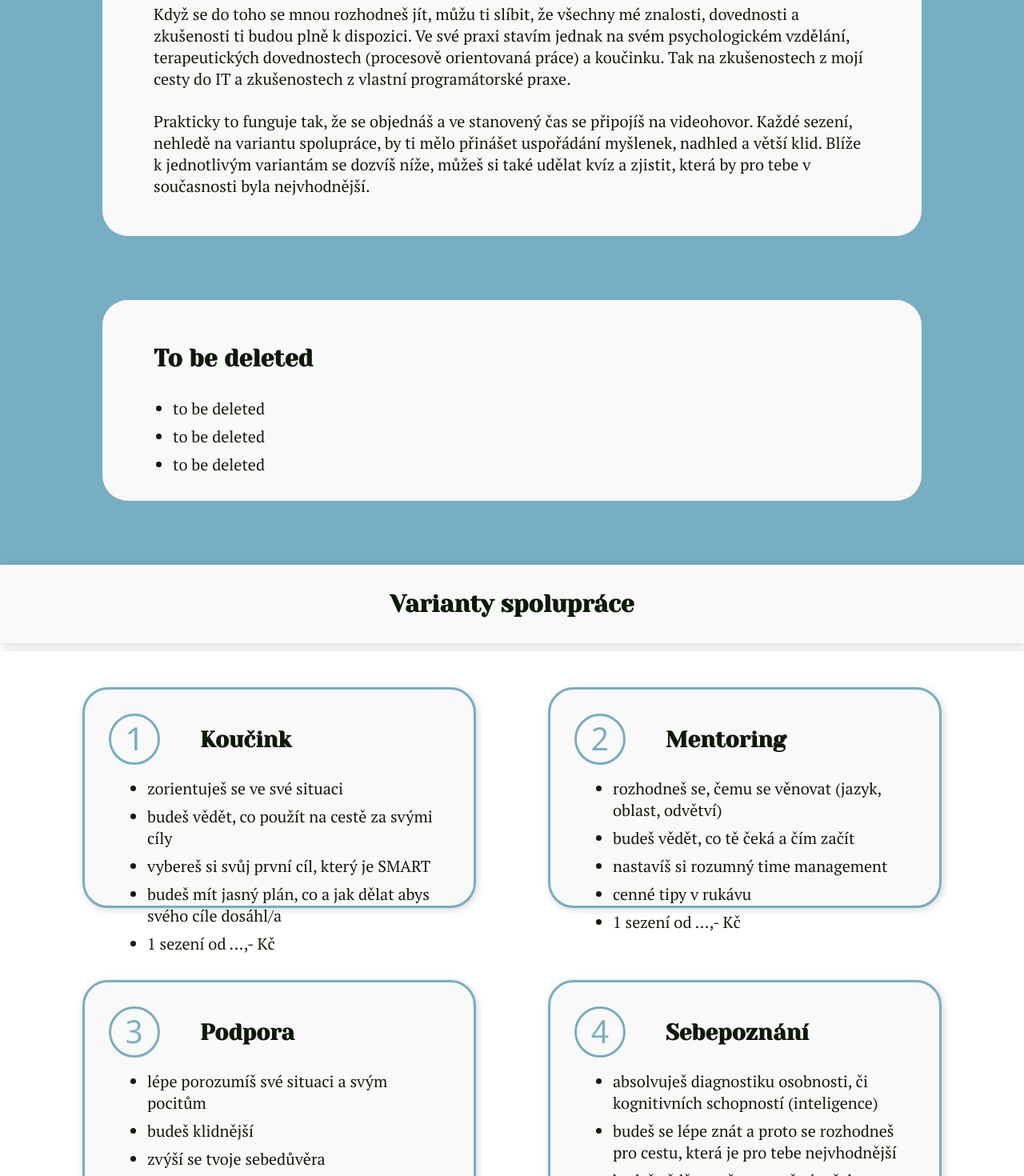
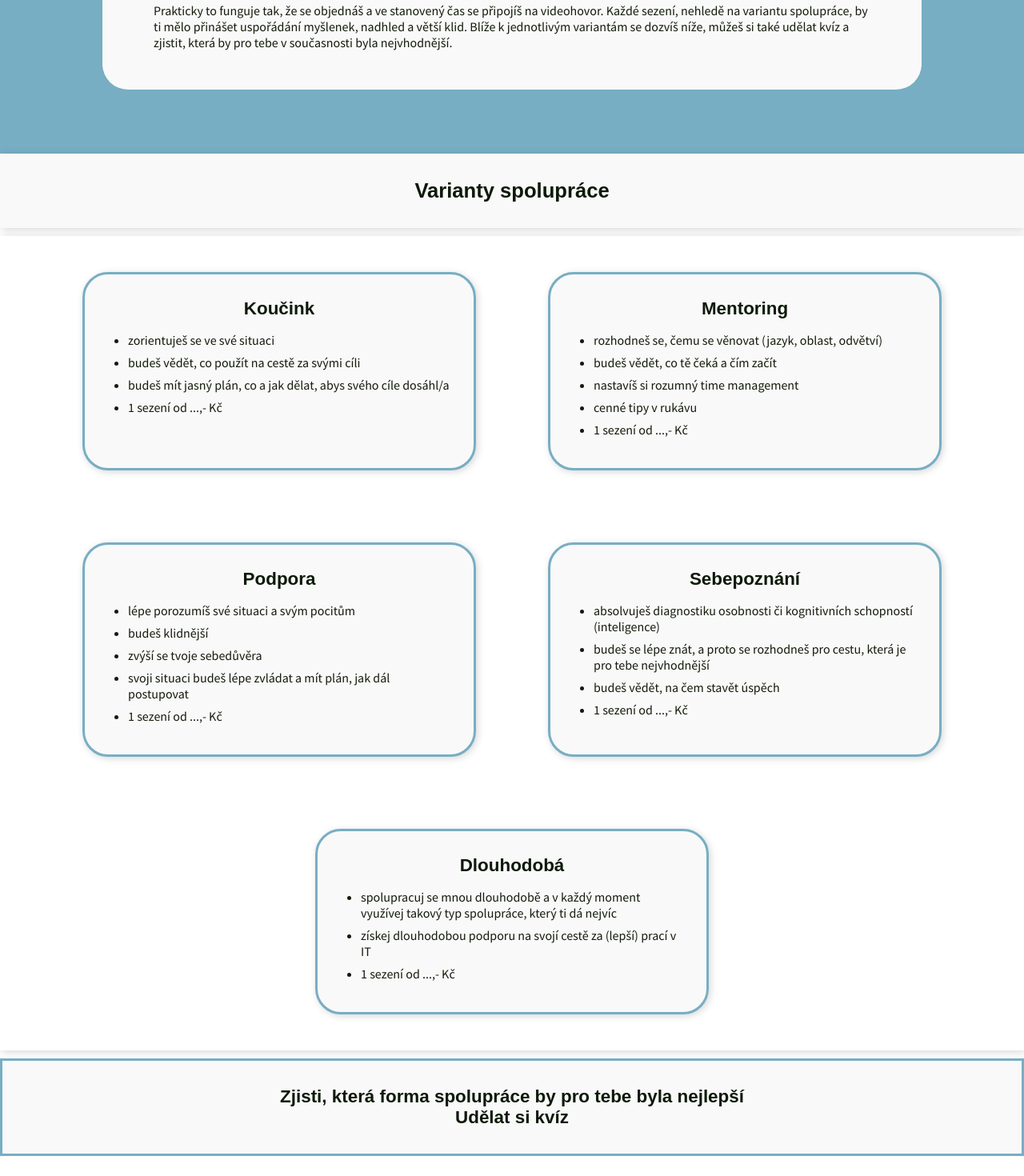
Before and after one commit to NelliaS/personal-webpage, a Next.js app: page /jakToFunguje in a window 1280 px wide. Shown: the part 680-2150 px from the top of the page at 80% size. Built offline with nearby package versions, Linux system fonts and the light colour scheme.

Commit message:
global.css changes, JakToFunguje changes

```diff
--- a/src/pages/jakToFunguje.tsx
+++ b/src/pages/jakToFunguje.tsx
@@ -20,20 +20,12 @@ const JakToFunguje: NextPage = () => {
           />
         </div>
         <section className={styles.content__block1} >
-          <div className={styles.content__box1}>
+          <div className={styles.content__box}>
             <h1>Jak pracuju</h1>
              <p>Poskytuju individualizovanou podporu při tvojí snaze za lepší prací. Nabízím čtyři služby - koučink, mentoring, sebepoznání a podporu. Všechny čtyři jsou svým unikátním způsobem přínosné pro změnu práce a mají společné jedno - mě :) Styl mé práce je ovlivněn tím, kdo jsem a co považuji za důležité. Jsem upřímná, svéhlavá, empatická a podporující. Nejsem prodavač instantních řešení, ani ti nebudu lhát, že jde vše snadno a bez práce, nechci tě dostávat pod větší tlak, než pod jakým nejspíše jsi.</p>
              <p>Když se do toho se mnou rozhodneš jít, můžu ti slíbit, že všechny mé znalosti, dovednosti a zkušenosti ti budou plně k dispozici. Ve své praxi stavím jednak na svém psychologickém vzdělání, terapeutických dovednostech (procesově orientovaná práce) a koučinku. Tak na zkušenostech z mojí cesty do IT a zkušenostech z vlastní programátorské praxe.</p>
              <p>Prakticky to funguje tak, že se objednáš a ve stanovený čas se připojíš na videohovor. Každé sezení, nehledě na variantu spolupráce, by ti mělo přinášet uspořádání myšlenek, nadhled a větší klid. Blíže k jednotlivým variantám se dozvíš níže, můžeš si také udělat kvíz a zjistit, která by pro tebe v současnosti byla nejvhodnější.</p>
               </div>
-          <div className={styles.content__box2}>
-            <h1>To be deleted</h1>
-            <ul>
-              <li>to be deleted</li>
-              <li>to be deleted</li>
-              <li>to be deleted</li>
-            </ul>
-          </div>
         </section >
         <section className={styles.content__block2}>
           <h1>Varianty spolupráce</h1>
@@ -41,17 +33,16 @@ const JakToFunguje: NextPage = () => {
         <section className={styles.content__block3}>
           <div className={styles.card_container}>
           <div className={styles.card}>
-            <span className={styles.card_number}>1</span><h2>Koučink</h2>
+            <h2>Koučink</h2>
             <ul>
               <li>zorientuješ se ve své situaci</li>
-              <li>budeš vědět, co použít na cestě za svými cíly</li>
-              <li>vybereš si svůj první cíl, který je SMART</li>
-              <li>budeš mít jasný plán, co a jak dělat abys svého cíle dosáhl/a</li>
+              <li>budeš vědět, co použít na cestě za svými cíli</li>
+              <li>budeš mít jasný plán, co a jak dělat, abys svého cíle dosáhl/a</li>
               <li>1 sezení od ...,- Kč</li>
             </ul>
           </div>
           <div className={styles.card}>
-          <span className={styles.card_number}>2</span><h2>Mentoring</h2>
+          <h2>Mentoring</h2>
             <ul>
               <li>rozhodneš se, čemu se věnovat (jazyk, oblast, odvětví)</li>
               <li>budeš vědět, co tě čeká a čím začít</li>
@@ -61,7 +52,7 @@ const JakToFunguje: NextPage = () => {
             </ul>
           </div>
           <div className={styles.card}>
-          <span className={styles.card_number}>3</span><h2>Podpora</h2>
+          <h2>Podpora</h2>
             <ul>
               <li>lépe porozumíš své situaci a svým pocitům</li>
               <li>budeš klidnější</li>
@@ -71,16 +62,16 @@ const JakToFunguje: NextPage = () => {
             </ul>
           </div>
           <div className={styles.card}>
-          <span className={styles.card_number}>4</span><h2>Sebepoznání</h2>
+          <h2>Sebepoznání</h2>
             <ul>
-              <li>absolvuješ diagnostiku osobnosti, či kognitivních schopností (inteligence)</li>
-              <li>budeš se lépe znát a proto se rozhodneš pro cestu, která je pro tebe nejvhodnější</li>
+              <li>absolvuješ diagnostiku osobnosti či kognitivních schopností (inteligence)</li>
+              <li>budeš se lépe znát, a proto se rozhodneš pro cestu, která je pro tebe nejvhodnější</li>
               <li>budeš vědět, na čem stavět úspěch</li>
               <li>1 sezení od ...,- Kč</li>
             </ul>
           </div>
           <div className={styles.card}>
-          <span className={styles.card_number}>5</span><h2>Dlouhodobá</h2>
+          <h2>Dlouhodobá</h2>
             <ul>
               <li>spolupracuj se mnou dlouhodobě a v každý moment využívej takový typ spolupráce, který ti dá nejvíc</li>
               <li>získej dlouhodobou podporu na svojí cestě za (lepší) prací v IT</li>
@@ -90,9 +81,8 @@ const JakToFunguje: NextPage = () => {
           </div>
         </section>
         <section className={styles.content__block4}>
-          <h1>to be deleted</h1>
-          <p>Zjisti, která forma spolupráce by pro tebe byla nejlepší</p>
-          <p>Udělat si kvíz</p>
+          <h2>Zjisti, která forma spolupráce by pro tebe byla nejlepší</h2>
+          <h2>Udělat si kvíz</h2>
           </section>
       </main>
       </>
--- a/src/styles/JakToFunguje.module.css
+++ b/src/styles/JakToFunguje.module.css
@@ -20,9 +20,9 @@
   background-color: var(--color-secondary);
   display: flex;
   flex-direction: column;
+  padding-bottom: 5rem;
 }
-.content__box1,
-.content__box2 {
+.content__box {
   flex: 0 1 auto;
   position: relative;
   width: 80%;
@@ -31,19 +31,12 @@
   padding: 1.5rem 4rem 1.5rem;
   margin-left: auto;
   margin-right: auto;
+  margin-top: -10%;
 }
 @media (max-width: 768px) {
-  .content__box1,
-  .content__box2 {
+  .content__box {
     padding: 0.8rem 3rem 0.8rem;
   }
-}
-.content__box1 {
-  margin-top: -10%;
-}
-.content__box2 {
-  margin-top: 5rem;
-  margin-bottom: 5rem;
 }
 
 .content__block2 {
@@ -74,38 +67,19 @@
   border-radius: 2rem;
   box-shadow: 2px 2px 10px #00000029;
   width: 492px;
-  height: 276px;
+
   flex: 0 1 auto;
   margin: 45px;
   padding: 30px;
-  display: grid;
-  grid-template-columns: 90px auto;
-}
-.card_number {
-  grid-column: 1/2;
-  grid-row: 1/2;
-  width: 4rem;
-  height: 4rem;
-  border: solid 3px var(--color-secondary);
-  border-radius: 50%;
-  color: var(--color-secondary);
-  font-family: Noto Sans Oriya, sans-serif;
-  font-size: 2.5rem;
-  text-align: center;
-  vertical-align: top;
 }
 .card h2 {
-  grid-column: 2/3;
-  grid-row: 1/2;
-  margin-top: 1rem;
-  margin-left: 1.5rem;
+  display: block;
+  width: 100%;
+  text-align: center;
+  margin-bottom: 1rem;
 }
-.card ul {
-  grid-column: 1/3;
-  grid-row: 2/3;
-  margin-top: 1rem;
-  margin-left: 1.5rem;
-}
+
+
 @media (max-width: 480px) {
   .card {
     margin: 15px 30px;
@@ -130,11 +104,10 @@
 }
 
 .content__block4 {
-  background-color: var(--color-secondary);
-  box-shadow: 2px 2px 10px #00000029;
-  margin-top: 70px;
-  margin-bottom: 70px;
-  padding: 1.5rem;
+  background-color: var(--color-primary);
+  border: solid 3px var(--color-secondary);
+  margin-bottom: 5rem;
+  padding: 2rem;
   display: flex;
   flex-direction: column;
   justify-content: center;
--- a/src/styles/globals.css
+++ b/src/styles/globals.css
@@ -1,4 +1,4 @@
-@import url('https://fonts.googleapis.com/css2?family=PT+Serif&family=Yeseva+One&display=swap');
+@import url('https://fonts.googleapis.com/css2?family=Open+Sans:wght@300;600&family=Source+Sans+Pro:wght@300;400&display=swap');
 
 /*Breakpoints
 < 480px         xs
@@ -16,8 +16,8 @@
   --color-font-main: #141b0b;
   --color-font-heading: #0c1908;
 
-  --font-family-main: 'PT Serif', serif;
-  --font-family-heading: 'Yeseva One', cursive;
+  --font-family-main: 'Source Sans Pro', sans-serif;
+  --font-family-heading: 'Noto Sans Oriya ', sans-serif;
 /*
   --font-size-h1-xs: 14px;
   --font-size-h1-sm: 16px;
@@ -63,17 +63,17 @@ h1, h2 {
   color: var(--color-font-heading);
 }
 h1 {
-  font-size: 1rem;
+  font-size: 1.6rem;
 }
 
 h2 {
-  font-size: 0.8rem;
+  font-size: 1.4rem;
 }
 
 p, li {
   font-family: var(--font-family-main);
   color: var(--color-font-main);
-  font-size: 0.6rem;
+  font-size: 1rem;
 }
 
 
@@ -83,7 +83,21 @@ footer {
   padding: 20px;
 }
 
+@media screen and (max-width: 769px) {
+  h1 {
+    font-size: 1.6rem;
+  }
 
+  h2 {
+    font-size: 1.4rem;
+  }
+
+  p, li {
+    font-size: 1.2rem;
+  }
+}
+
+/*
 @media screen and (min-width: 480px) {
   h1 {
     font-size: 1.2rem;
@@ -112,6 +126,7 @@ footer {
   }
 }
 
+
 @media screen and (min-width: 1025px) {
   h1 {
     font-size: 1.6rem;
@@ -139,3 +154,4 @@ footer {
     font-size: 1.25rem;
   }
 }
+*/
```
